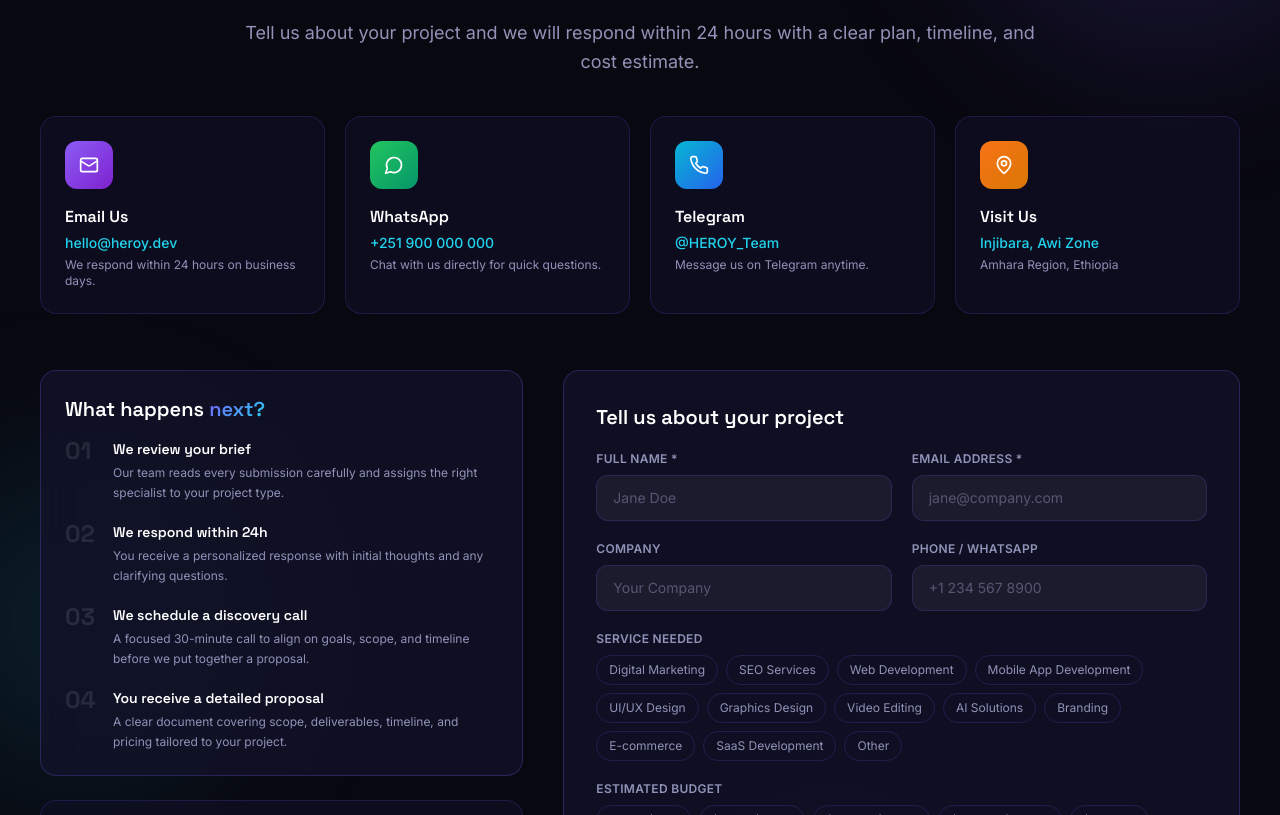
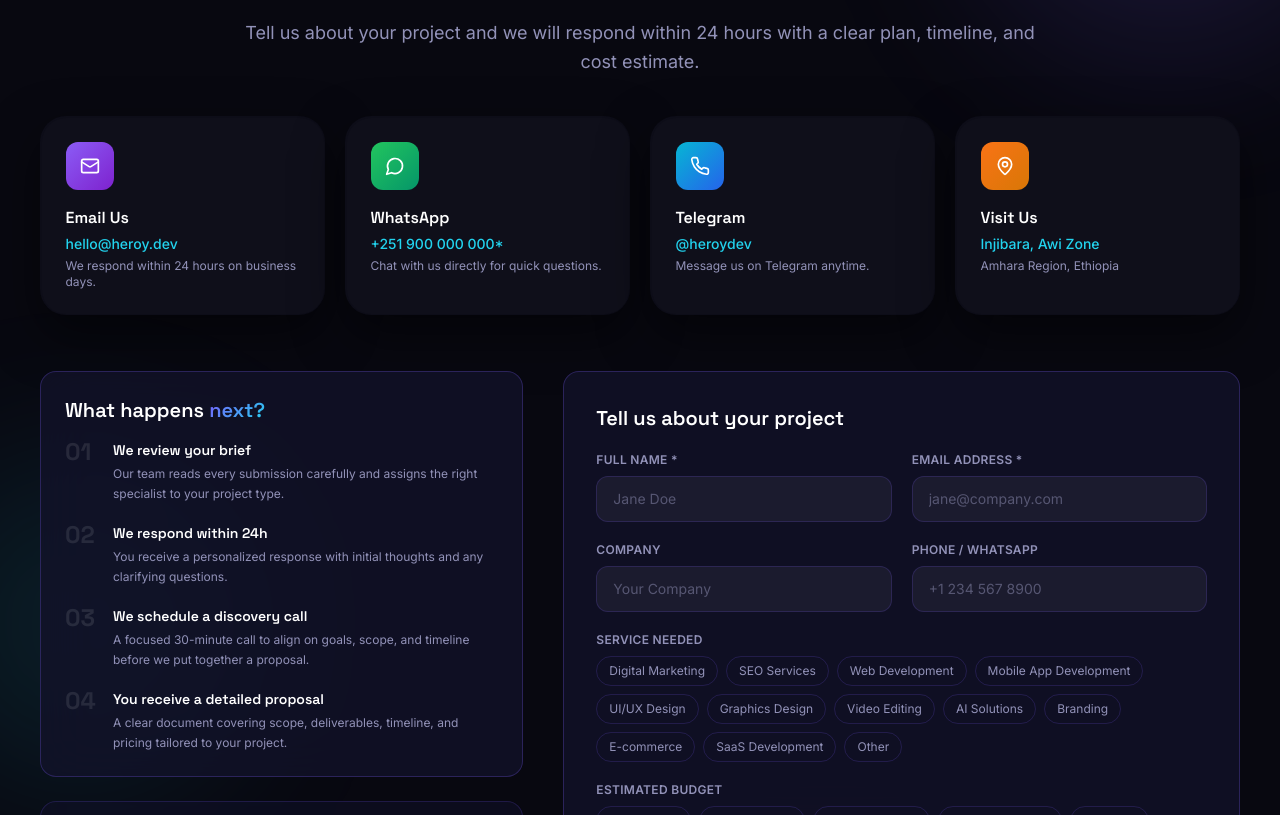
Before and after one commit to Yetemare-Yibeltal/HEROY-Digital-marketing-Website, a Next.js app in the folder frontend/: page /contact in a window 1280 px wide. Shown: the part 1214-2029 px from the top of the page. Built offline with nearby package versions, Linux system fonts and the light colour scheme; no server answers.

Commit message:
update contact page

```diff
--- a/frontend/src/app/contact/page.tsx
+++ b/frontend/src/app/contact/page.tsx
@@ -13,7 +13,6 @@ import {
   CheckCircle2,
   AlertCircle,
 } from "lucide-react";
-import { apiUrl } from "@/lib/config";
 import TypewriterText from "@/components/ui/TypewriterText";
 
 const contactMethods = [
@@ -29,20 +28,22 @@ const contactMethods = [
   {
     icon: MessageCircle,
     title: "WhatsApp",
-    value: "+251 900 000 000",
+    value: "+251 900 000 000*",
     description: "Chat with us directly for quick questions.",
     gradient: "from-green-500 to-emerald-600",
     glow: "rgba(34,197,94,0.3)",
     href: "https://wa.me/251900000000",
+    placeholder: true, // TODO: confirm real WhatsApp business number
   },
   {
     icon: Phone,
     title: "Telegram",
-    value: "@HEROY_Team",
+    value: "@heroydev",
     description: "Message us on Telegram anytime.",
     gradient: "from-cyan-500 to-blue-600",
     glow: "rgba(34,211,238,0.3)",
-    href: "https://t.me/HEROY_Team",
+    href: "https://t.me/heroydev",
+    placeholder: true, // TODO: confirm this handle is live/correct
   },
   {
     icon: MapPin,
@@ -95,7 +96,7 @@ export default function ContactPage() {
 
     try {
       const response = await fetch(
-        apiUrl("/api/contact"),
+        `${process.env.NEXT_PUBLIC_API_URL}/api/contact`,
         {
           method: "POST",
           headers: { "Content-Type": "application/json" },
@@ -176,19 +177,14 @@ export default function ContactPage() {
                   href={method.href}
                   target={method.href.startsWith("http") ? "_blank" : undefined}
                   rel="noreferrer"
+                  title={method.placeholder ? "Placeholder — confirm real contact value before launch" : undefined}
                   initial={{ opacity: 0, y: 30 }}
                   whileInView={{ opacity: 1, y: 0 }}
                   viewport={{ once: true, margin: "-60px" }}
                   transition={{ duration: 0.5, delay: i * 0.1 }}
-                  whileHover={{ y: -6 }}
-                  className="glass rounded-2xl p-6 relative overflow-hidden group block"
-                  onMouseEnter={(e) => {
-                    (e.currentTarget as HTMLElement).style.boxShadow = `0 20px 50px ${method.glow}`;
-                  }}
-                  onMouseLeave={(e) => {
-                    (e.currentTarget as HTMLElement).style.boxShadow = "0 0 0 rgba(0,0,0,0)";
-                  }}
+                  className="hy-holo-container block"
                 >
+                  <div className="hy-holo-inner relative overflow-hidden p-6 group">
                   <div
                     className="absolute inset-0 opacity-0 group-hover:opacity-100 transition-opacity duration-300"
                     style={{ background: `radial-gradient(circle at top left, ${method.glow}, transparent 70%)` }}
@@ -200,6 +196,7 @@ export default function ContactPage() {
                     <h3 className="font-display font-semibold text-base text-white mb-1">{method.title}</h3>
                     <p className="text-sm font-medium text-accent mb-1">{method.value}</p>
                     <p className="text-xs text-muted">{method.description}</p>
+                  </div>
                   </div>
                 </motion.a>
               );
```
